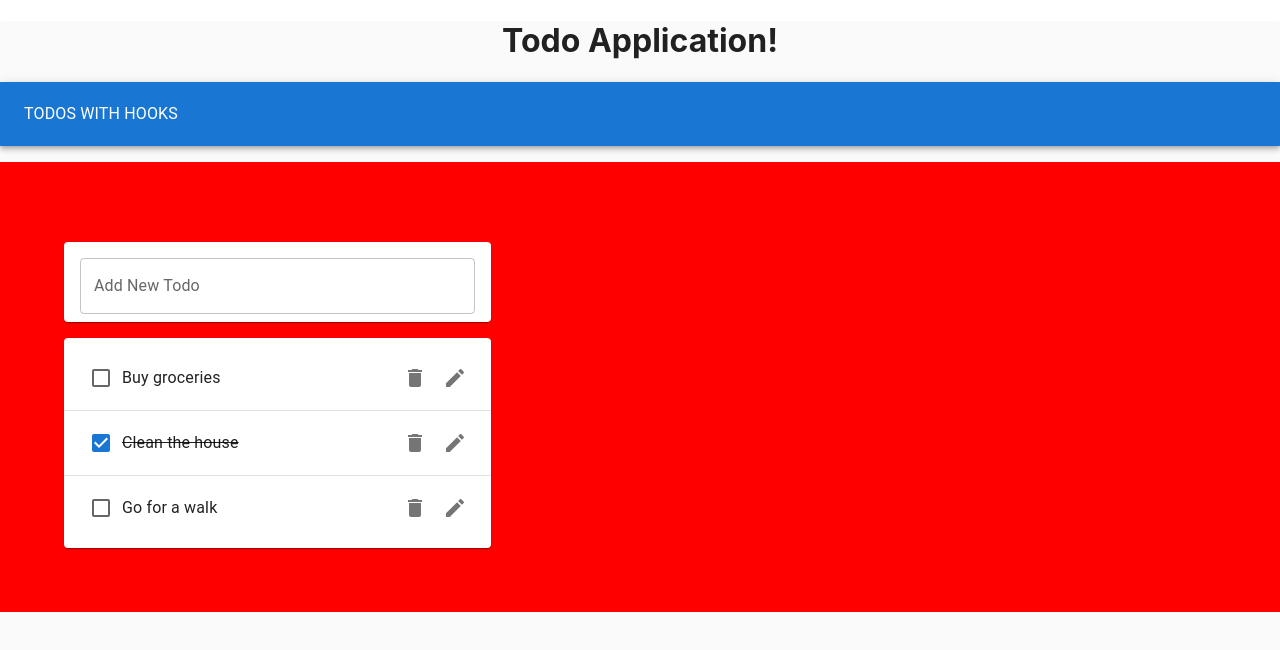
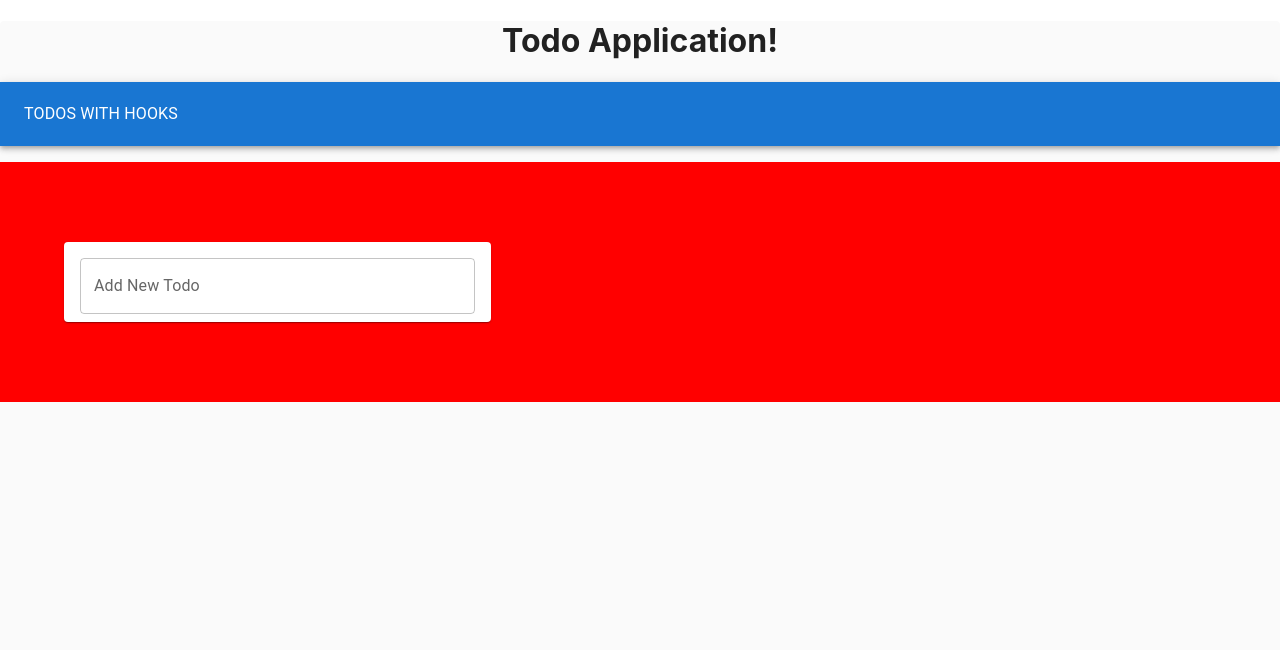
Before and after one commit to GGSWEngineer/React-Todo-App, a React (Create React App) app: page / in a window 1280 px wide. Shown: the top 650 px of the page. Built offline with nearby package versions, Linux system fonts and the light colour scheme.

Commit message:
useEffect local storage

```diff
--- a/src/TodoApp.js
+++ b/src/TodoApp.js
@@ -1,4 +1,4 @@
-import React, { useState } from "react";
+import React, { useState, useEffect } from "react";
 import Typography from "@mui/material/Typography";
 import Paper from "@mui/material/Paper";
 import AppBar from "@mui/material/AppBar";
@@ -10,25 +10,31 @@
 
 
 function TodoApp() {
-  const initialTodos = [
-    {
-      id: 1,
-      task: "Buy groceries",
-      completed: false,
-    },
-    {
-      id: 2,
-      task: "Clean the house",
-      completed: true,
-    },
-    {
-      id: 3,
-      task: "Go for a walk",
-      completed: false,
-    },
-  ];
+  const initialTodos = JSON.parse(window.localStorage.getItem("todos") || "[]")
+  // const initialTodos = [
+  //   {
+  //     id: 1,
+  //     task: "Buy groceries",
+  //     completed: false,
+  //   },
+  //   {
+  //     id: 2,
+  //     task: "Clean the house",
+  //     completed: true,
+  //   },
+  //   {
+  //     id: 3,
+  //     task: "Go for a walk",
+  //     completed: false,
+  //   },
+  // ];
 
   const [todos, setTodos] = useState(initialTodos);
+
+  useEffect(() => {
+    window.localStorage.setItem("todos", JSON.stringify(todos))
+  }, [todos])
+
   const addTodo = (newTodoText) => {
     setTodos([...todos, {id: uuidv4(), task: newTodoText, completed: false}]);
   }
--- a/src/TodoList.js
+++ b/src/TodoList.js
@@ -14,11 +14,13 @@
     {i < todos.length - 1 && <Divider/>}
     </>
   ));
-  return (
+  if(todos.length)
+    return (
     <Paper>
       <List>{displayTodos}</List>
     </Paper>
   );
+  return null
 }
 
 export default TodoList;
```
